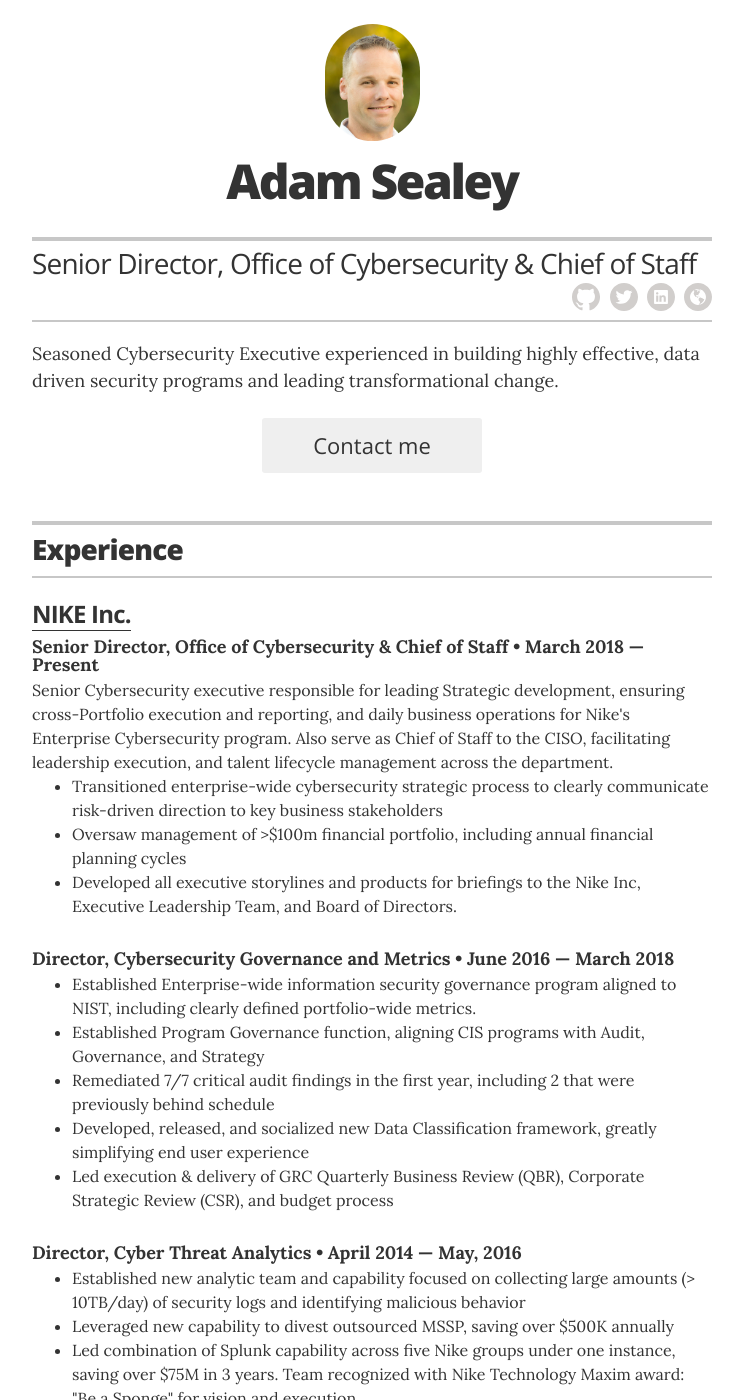
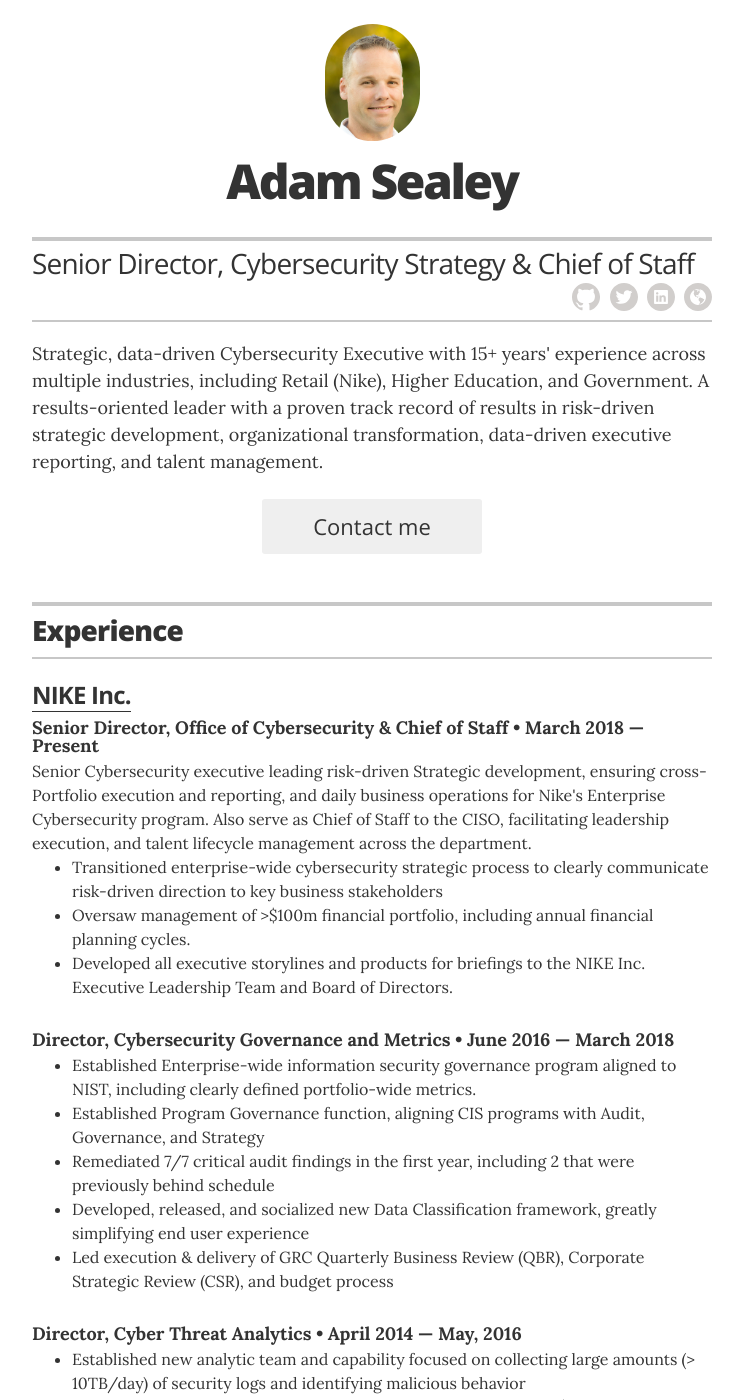
Before and after one commit to jglovier/resume-template, a Jekyll site: the page built from index.html, in a window 1280 px wide and 1400 px high. Shown: the whole window, without its empty margins (268-1011 px from the left). Built offline with Jekyll 4.4.1, drawn with Linux system fonts in a browser that asks for light colours.

Commit message:
Update Executive Summary
Sharpening Executive Summary statement.

```diff
--- a/_config.yml
+++ b/_config.yml
@@ -11,13 +11,26 @@ sass:
 # Resume settings
 resume_avatar:                  "true"
 resume_name:                    "Adam Sealey"
-resume_title:                   "Senior Director, Office of Cybersecurity & Chief of Staff"
+#resume_title:                   "Senior Director, Office of Cybersecurity & Chief of Staff"
+resume_title:                   "Senior Director, Cybersecurity Strategy & Chief of Staff"
+#resume_title:                   "Cybersecurity Executive with emphasis on strategic development, organizational transformation, and data-driven execution."
 resume_contact_email:           "adam.sealey@gmail.com"
 resume_contact_telephone:       "925-709-4565"
 resume_contact_address:         "Portland, Oregon"
 resume_header_contact_info: "925-709-4565 | adam.sealey@gmail.com"
-resume_header_intro: "<p>Seasoned Cybersecurity Executive experienced in building
-highly effective, data driven security programs and leading transformational change.</p>"
+resume_header_intro: "<p>Strategic, data-driven Cybersecurity Executive with 15+ years' experience
+across multiple industries, including Retail (Nike), Higher Education, and Government.  A results-oriented leader with
+a proven track record of results in risk-driven strategic development, organizational transformation,
+data-driven executive reporting, and talent management.</p>"
+
+
+# Intro Snips
+#building highly effective, data driven security programs and leading transformational change.</p>"
+#resume_header_intro: "<p>Strategic, data-driven Cybersecurity Executive with 15+ years' experience in
+#risk-driven strategic development, organizational transformation,  data-driven executive reporting, and
+#talent management.</p>"
+
+# Old (Pre-2020)
 #resume_header_intro: "<p>Experienced Information Security and Analytics leader with a demonstrated history of working in retail, government,
 #and higher education. Strong blend of technical capability with a passion for inspiring teams.</p>"
 
--- a/_data/experience.yml
+++ b/_data/experience.yml
@@ -3,13 +3,13 @@
 - company: <a href=http://www.nike.com>NIKE Inc.</a>
   position: Senior Director, Office of Cybersecurity & Chief of Staff
   duration: March 2018 &mdash; Present
-  summary: "Senior Cybersecurity executive responsible for leading Strategic development, ensuring cross-Portfolio execution and reporting,
+  summary: "Senior Cybersecurity executive leading risk-driven Strategic development, ensuring cross-Portfolio execution and reporting,
   and daily business operations for Nike's Enterprise Cybersecurity program.  Also serve as Chief of Staff to the CISO, facilitating leadership
   execution, and talent lifecycle management across the department."
   accomplishments:
     - item: Transitioned enterprise-wide cybersecurity strategic process to clearly communicate risk-driven direction to key business stakeholders
-    - item: Oversaw management of >$100m financial portfolio, including annual financial planning cycles
-    - item: Developed all executive storylines and products for briefings to the Nike Inc, Executive Leadership Team, and Board of Directors.
+    - item: Oversaw management of >$100m financial portfolio, including annual financial planning cycles.
+    - item: Developed all executive storylines and products for briefings to the NIKE Inc. Executive Leadership Team and Board of Directors.
 
 - position: Director, Cybersecurity Governance and Metrics
   duration: June 2016 &mdash; March 2018
```
Also changed, not shown: Gemfile.lock.
